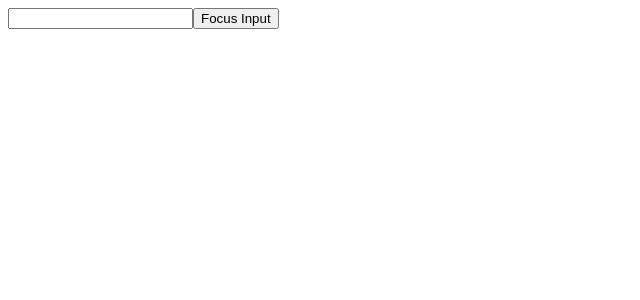
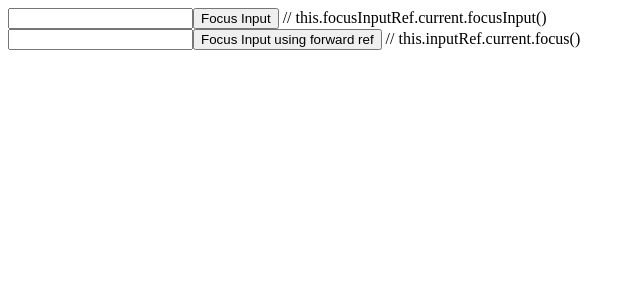
Before and after one commit to manumohan009/simple-react-examples, a React (Create React App) app: page /ref-demo in a window 1280 px wide. Shown: the top 300 px of the page, without its empty margins (0-640 px from the left). Built offline with nearby package versions, Linux system fonts and the light colour scheme.

Commit message:
React forward ref example

```diff
--- /dev/null
+++ b/src/ref-app/fr-focus-input.jsx
@@ -0,0 +1,10 @@
+import React from 'react'
+const FrFocusInput= React.forwardRef((props, ref)=> {
+    return (
+        <>
+            <input type="text" ref={ref}/>
+        </>
+    )
+})
+
+export default FrFocusInput;
--- a/src/ref-app/ref-app-parent.jsx
+++ b/src/ref-app/ref-app-parent.jsx
@@ -1,5 +1,6 @@
 import React, { Component } from 'react'
 import FocusInput from './focus-input'
+import FrFocusInput from './fr-focus-input'
 
 class RefAppParent extends Component {
     constructor(props) {
@@ -9,6 +10,7 @@ class RefAppParent extends Component {
 
         }
         this.focusInputRef = React.createRef()
+        this.inputRef = React.createRef()
 
     }
 
@@ -20,11 +22,17 @@ class RefAppParent extends Component {
         this.focusInputRef.current.focusInput()
     }
 
+    handleForwardRefButtonClick = () =>{
+        this.inputRef.current.focus()
+    }
+
     render() {
         return (
             <>
                 <FocusInput ref={this.focusInputRef}/>
-                <button onClick={this.handleButtonClick}>Focus Input</button>
+                <button onClick={this.handleButtonClick}>Focus Input</button><span> // this.focusInputRef.current.focusInput()</span><br/>
+                <FrFocusInput ref={this.inputRef}/>
+                <button onClick={this.handleForwardRefButtonClick}>Focus Input using forward ref</button><span> // this.inputRef.current.focus()</span>
             </>
         )
     }
```
Also changed, not shown: NOTES/refs.txt.
